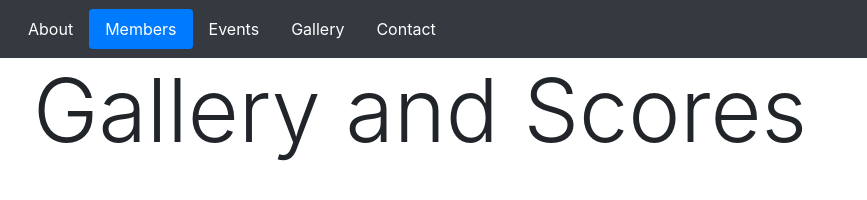
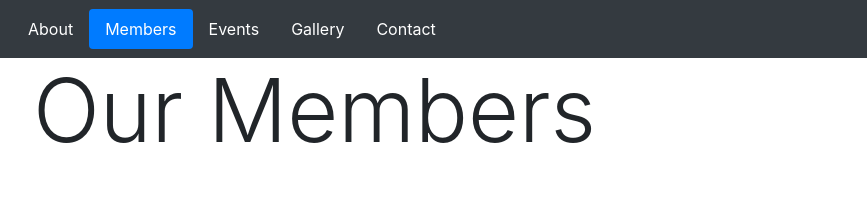
Before and after one commit to iLoveCode13/vgo-mit, a plain HTML site: page pages/members.html in a window 1280 px wide. Shown: the full height of the page, 52-919 px from the left. Drawn offline with nearby package versions, Linux system fonts and the light colour scheme; files that its build step writes are made by us from their sources.

Commit message:
FIX: changed "Gallery and Socres" to "Our Members"

```diff
--- a/pages/members.html
+++ b/pages/members.html
@@ -51,7 +51,7 @@
 
         <!--FEATURE-->
         <h1 class="display-2 container">
-            Gallery and Scores
+            Our Members
         </h1>
     </body>
 </html>
```
